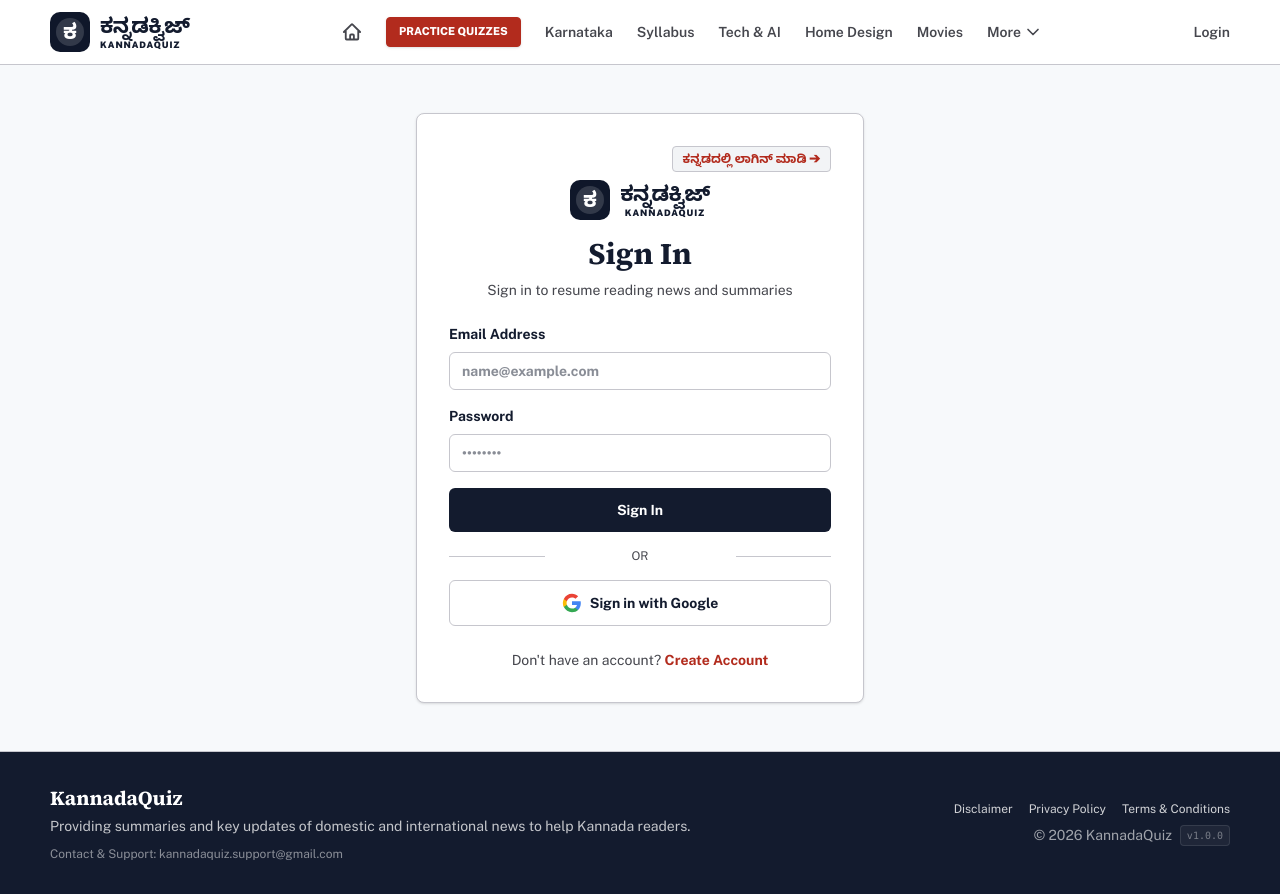
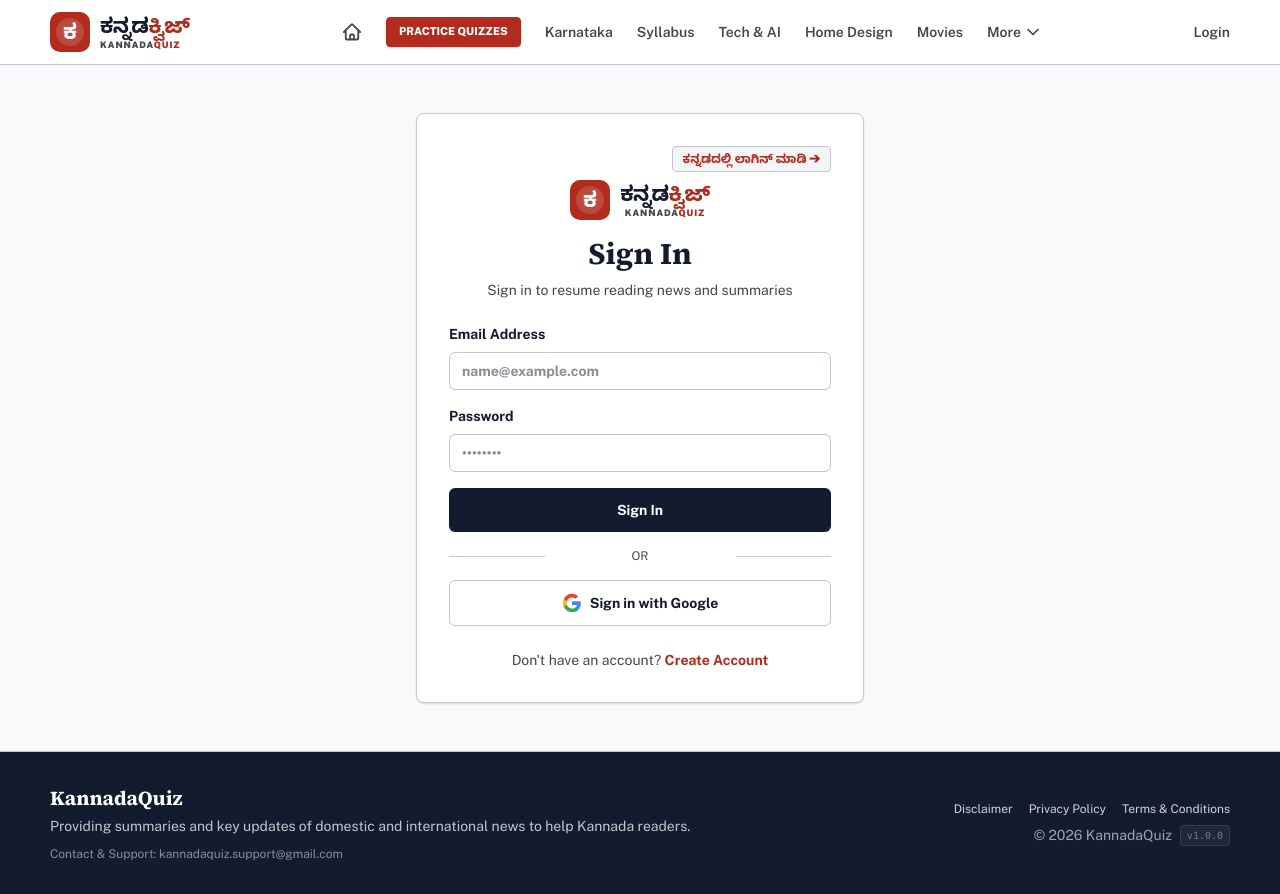
Before and after one commit to thyagarajsalome/kannadaquiz-next, a Next.js app: page /en/login in a window 1280 px wide. Built offline with nearby package versions, Linux system fonts and the light colour scheme; no server answers.

Commit message:
style: Revert Logo back to original red and blue colors

```diff
--- a/src/components/Logo.tsx
+++ b/src/components/Logo.tsx
@@ -12,7 +12,7 @@ export function Logo({ className = "" }: { className?: string }) {
         fill="none"
         xmlns="http://www.w3.org/2000/svg"
       >
-        <rect width="40" height="40" rx="10" fill="#0f172a" />
+        <rect width="40" height="40" rx="10" fill="#b22b1d" />
         <circle cx="20" cy="20" r="14" fill="#ffffff" opacity="0.15" />
         <text
           x="20"
@@ -29,10 +29,10 @@ export function Logo({ className = "" }: { className?: string }) {
       {/* Brand Name Text */}
       <div className="flex flex-col justify-center select-none">
         <span className="font-serif text-[21px] font-black leading-none tracking-tight text-[var(--primary)]">
-          ಕನ್ನಡಕ್ವಿಜ್‌
+          ಕನ್ನಡ<span className="text-[var(--secondary)]">ಕ್ವಿಜ್‌</span>
         </span>
-        <span className="text-[9px] font-black uppercase tracking-widest text-[var(--primary)] leading-none mt-1">
-          KannadaQuiz
+        <span className="text-[9px] font-black uppercase tracking-widest text-[var(--muted)] leading-none mt-1">
+          Kannada<span className="text-[var(--secondary)]">Quiz</span>
         </span>
       </div>
     </div>
```
